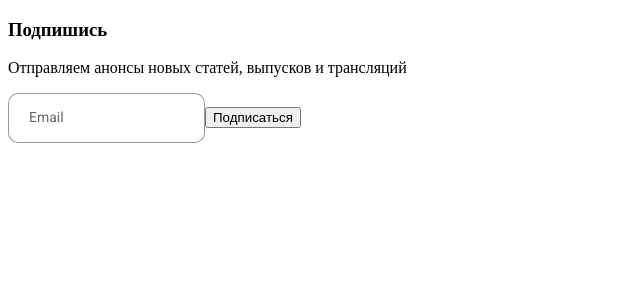
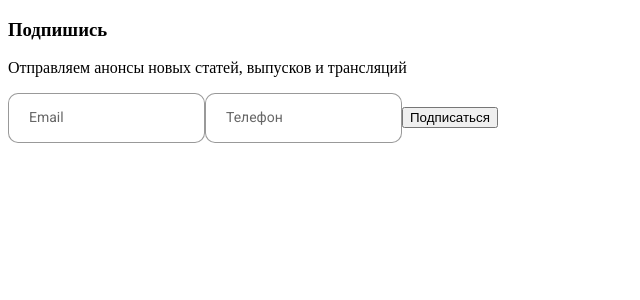
Before and after one commit to Relativelie/form-app, a React (Create React App) app: page / in a window 1280 px wide. Shown: the top 300 px of the page, without its empty margins (0-640 px from the left). Built offline with nearby package versions, Linux system fonts and the light colour scheme.

Commit message:
add tel input

```diff
--- a/src/components/input-email/index.tsx
+++ b/src/components/input-email/index.tsx
@@ -1,4 +1,4 @@
-import { useState, SyntheticEvent, FC } from 'react';
+import { useState, SyntheticEvent, FC, useRef, MutableRefObject } from 'react';
 import CompInput from '../input';
 
 type Props = {
@@ -8,6 +8,7 @@ type Props = {
 const CompInputEmail: FC<Props> = ({ specClass }) => {
   const [rule] = useState(/^[^\s@]+@[^\s@]+\.[^\s@]+$/);
   const [isCorrect, setIsCorrect] = useState(true);
+  const inputValue = useRef() as MutableRefObject<HTMLInputElement>;
 
   const checkEmail = (
     eventType: string,
@@ -21,7 +22,7 @@ const CompInputEmail: FC<Props> = ({ specClass }) => {
   };
 
   return (
-    <CompInput specClass={specClass} check={checkEmail} isCorrect={isCorrect} />
+    <CompInput specClass={specClass} refValue={inputValue} check={checkEmail} isCorrect={isCorrect} inputName="email" placeholder="Email" />
   );
 };
 
--- /dev/null
+++ b/src/components/input-tel/index..tsx
@@ -0,0 +1,56 @@
+import { useState, useRef, MutableRefObject } from 'react';
+import CompInput from '../input';
+
+const CompInputTel = ({ specClass }) => {
+  const [isCorrect, setIsCorrect] = useState(true);
+  const inputValue = useRef() as MutableRefObject<HTMLInputElement>;
+
+  const validatePhone = (eventType: string) => {
+    if (eventType === 'blur' || eventType === 'Enter') {
+      const numbers = inputValue.current.value.replace(/(\D)/g, '');
+
+      const phoneNumber = parseInt(numbers.substring(1), 10);
+      if (phoneNumber.toString().length !== 10) {
+        setIsCorrect(false);
+      } else setIsCorrect(true);
+    }
+  };
+
+  const checkTelBlock = (value: string) => {
+    if (value === '') return '';
+    return ` ${value}`;
+  };
+
+  const phoneChange = () => {
+    let telValue;
+    if (inputValue.current.value[0] === '+') {
+      telValue = inputValue.current.value.substring(2);
+    } else telValue = inputValue.current.value;
+    const phoneValue = telValue
+      .replace(/\D/g, '')
+      .match(/(\d{0,3})(\d{0,3})(\d{0,2})(\d{0,2})/);
+
+    if (phoneValue !== null) {
+      const convertTelValue = `+7${checkTelBlock(phoneValue[1])}${checkTelBlock(
+        phoneValue[2],
+      )}${checkTelBlock(phoneValue[3])}${checkTelBlock(phoneValue[4])}`;
+      if (convertTelValue.length === 2) {
+        inputValue.current.value = '';
+      } else inputValue.current.value = convertTelValue;
+    }
+  };
+
+  return (
+    <CompInput
+      specClass={specClass}
+      refValue={inputValue}
+      check={validatePhone}
+      onChange={phoneChange}
+      isCorrect={isCorrect}
+      inputName="text"
+      placeholder="Телефон"
+    />
+  );
+};
+
+export default CompInputTel;
--- a/src/components/input/index.tsx
+++ b/src/components/input/index.tsx
@@ -1,6 +1,6 @@
 import {
   FC,
-  MutableRefObject, useRef,
+  MutableRefObject,
 } from 'react';
 import classNames from 'classnames';
 import './styles.scss';
@@ -8,29 +8,33 @@ import './styles.scss';
 type Props = {
   specClass?: string;
   check: (...rest) => void;
-  isCorrect: boolean
+  onChange?: () => void;
+  isCorrect: boolean;
+  inputName: string;
+  placeholder: string;
+  refValue: MutableRefObject<HTMLInputElement>;
 };
 
-const CompInput:FC<Props> = ({ specClass, check, isCorrect }) => {
-  const inputValue = useRef() as MutableRefObject<HTMLInputElement>;
-
-  return (
+const CompInput:FC<Props> = ({
+  specClass, check, isCorrect, inputName, placeholder, refValue, onChange
+}) => (
   <input
     className={classNames(specClass !== undefined && specClass, {
       incorrectInputValue: !isCorrect,
     })}
-      name="email"
-      type="email"
-      placeholder="Email"
-      ref={inputValue}
+    name={inputName}
+    type={inputName}
+    placeholder={placeholder}
+    ref={refValue}
     onBlur={(e) => check(e.type, e)}
     onKeyUp={(e) => check(e.key, e)}
+    onChange={onChange}
   />
 );
-};
 
 CompInput.defaultProps = {
   specClass: undefined,
+  onChange: undefined,
 };
 
 export default CompInput;
--- a/src/feature/feedback-form/index.tsx
+++ b/src/feature/feedback-form/index.tsx
@@ -5,6 +5,7 @@ import 'core-js/stable';
 import './styles.scss';
 import LoadingSpinner from '../../components/loading-spinner';
 import CompInputEmail from '../../components/input-email';
+import CompInputTel from '../../components/input-tel/index.';
 
 const Feedback = () => {
   const [clarifyingText, setClarifyingText] = useState('');
@@ -89,7 +90,7 @@ const Feedback = () => {
       </p>
       <form className="feedback_form" action="some url">
         <CompInputEmail specClass="feedback_input" />
-
+        <CompInputTel specClass="feedback_input" />
         <button
           type="button"
           className="feedback_subscribe"
```
Also changed, not shown: src/components/input-tel/input.tsx (deleted, +0 -49 lines). Lines whose indentation alone changed are shown as unchanged.
